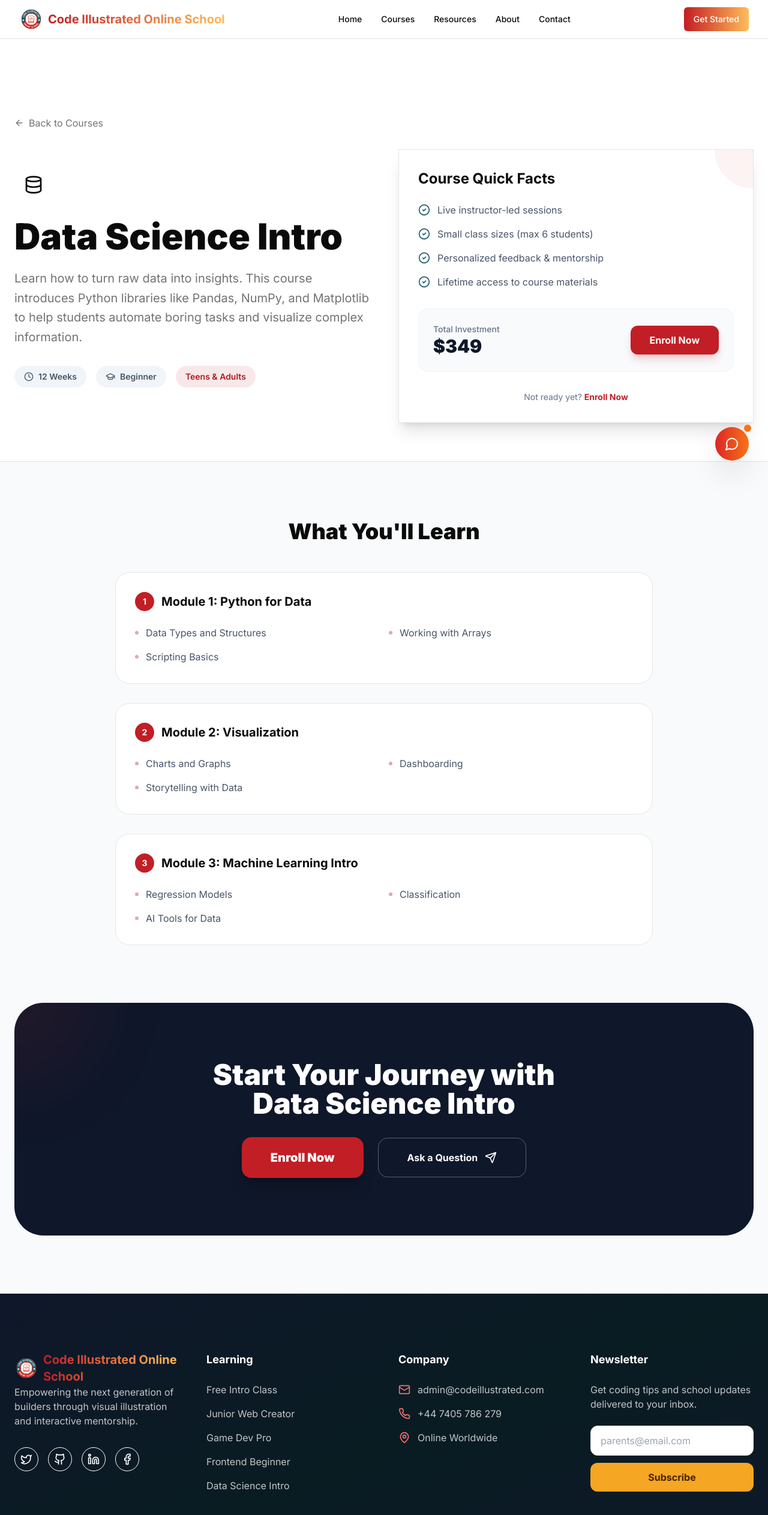
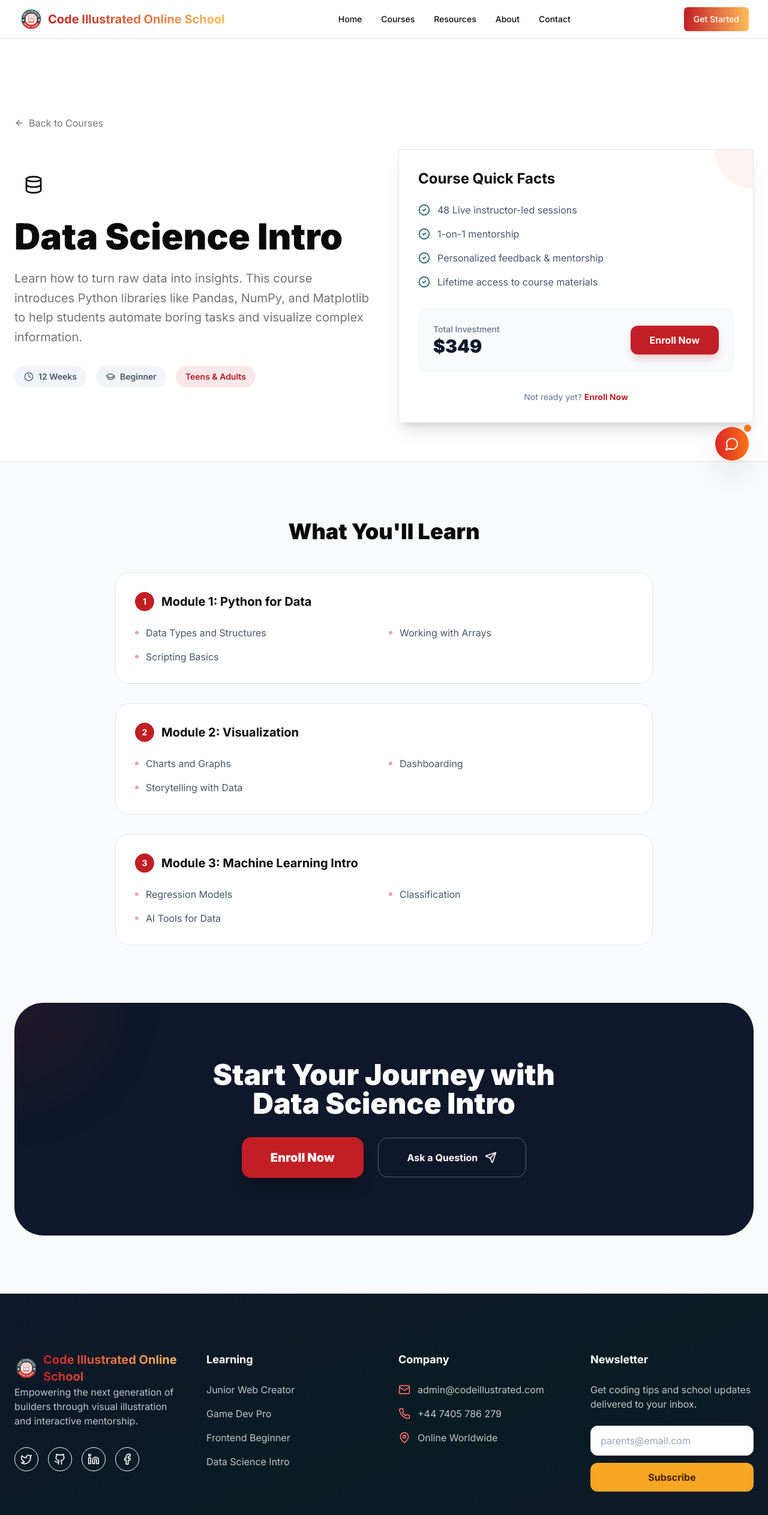
Before and after one commit to osaroDEV/codeillustrated-school, a Next.js app: page /academy/courses/data-science-intro in a window 1280 px wide. Shown: the top 2526 px of the page at 60% size. Built offline with nearby package versions, Linux system fonts and the light colour scheme.

Commit message:
edit courses

```diff
--- a/app/courses/[id]/page.tsx
+++ b/app/courses/[id]/page.tsx
@@ -78,11 +78,11 @@ export default function CoursePage() {
               <ul className="space-y-4 mb-8 text-slate-600">
                 <li className="flex items-start gap-3">
                   <CheckCircle2 className="w-5 h-5 text-accent-500 mt-0.5 shrink-0" />
-                  <span>Live instructor-led sessions</span>
+                  <span>48 Live instructor-led sessions</span>
                 </li>
                 <li className="flex items-start gap-3">
                   <CheckCircle2 className="w-5 h-5 text-accent-500 mt-0.5 shrink-0" />
-                  <span>Small class sizes (max 6 students)</span>
+                  <span>1-on-1 mentorship</span>
                 </li>
                 <li className="flex items-start gap-3">
                   <CheckCircle2 className="w-5 h-5 text-accent-500 mt-0.5 shrink-0" />
--- a/components/site-footer.tsx
+++ b/components/site-footer.tsx
@@ -49,7 +49,6 @@ export default function Footer() {
             <h4 className="font-bold text-base text-white sm:text-lg mb-6">Learning</h4>
             <ul className="space-y-4">
               {[
-                { name: "Free Intro Class", href: "/#contact" },
                 ...courses.map((c) => ({
                   name: c.title,
                   href: `/courses/${c.id}`,
--- a/lib/courses.ts
+++ b/lib/courses.ts
@@ -56,7 +56,7 @@ export const courses: Course[] = [
         ],
       },
     ],
-    duration: "12 Weeks",
+    duration: "24 Weeks",
     level: "Beginner",
     price: "$299",
   },
```
